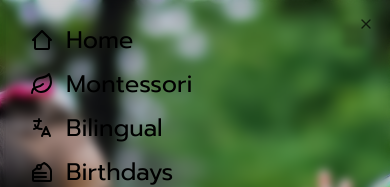
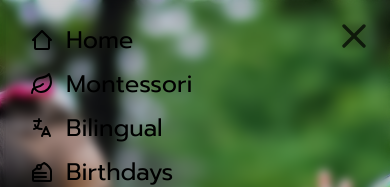
Before and after one commit to exelimpichment/labokids, a Next.js app: page /bilingual in a window 390 px wide. Both pictures are taken after a click on the icon 354 px from the left and 36 px from the top of the page. Shown: the top 187 px of the page. Built offline with nearby package versions, Linux system fonts and the light colour scheme; a web font is replaced by a local one.

Commit message:
z-index bug fix

```diff
--- a/components/ui/sheet.tsx
+++ b/components/ui/sheet.tsx
@@ -73,7 +73,7 @@ const SheetContent = React.forwardRef<
     >
       {children}
       <SheetPrimitive.Close className="absolute right-4 top-4 rounded-sm opacity-70 ring-offset-background transition-opacity hover:opacity-100 focus:outline-none focus:ring-2 focus:ring-ring focus:ring-offset-2 disabled:pointer-events-none data-[state=open]:bg-secondary">
-        <X className="h-4 w-4" />
+        <X className="z-30 h-[40px] w-[40px]" />
         <span className="sr-only">Close</span>
       </SheetPrimitive.Close>
     </SheetPrimitive.Content>
--- a/src/app/navbar/navbar.tsx
+++ b/src/app/navbar/navbar.tsx
@@ -7,7 +7,7 @@ import Link from 'next/link';
 
 const Navbar = () => {
   return (
-    <nav className="absolute right-5 top-5 z-50 lg:hidden">
+    <nav className="absolute right-5 top-5 z-20 lg:hidden">
       <div>
         <Sheet>
           <SheetTrigger asChild>
```
